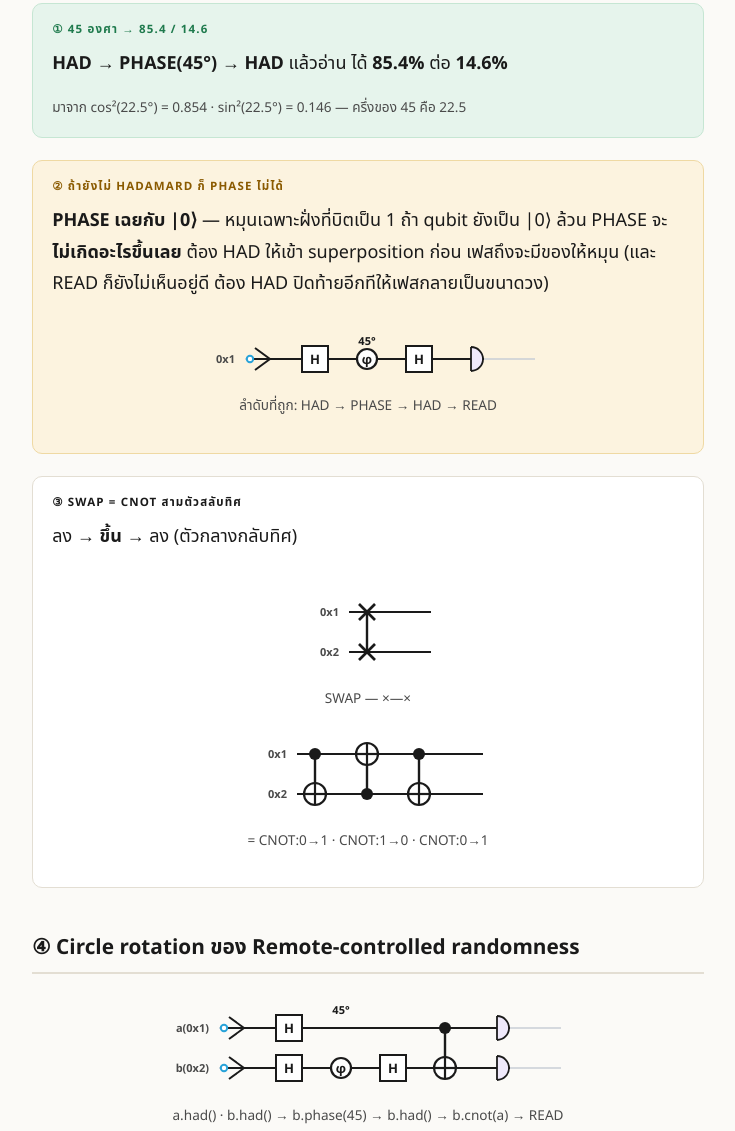
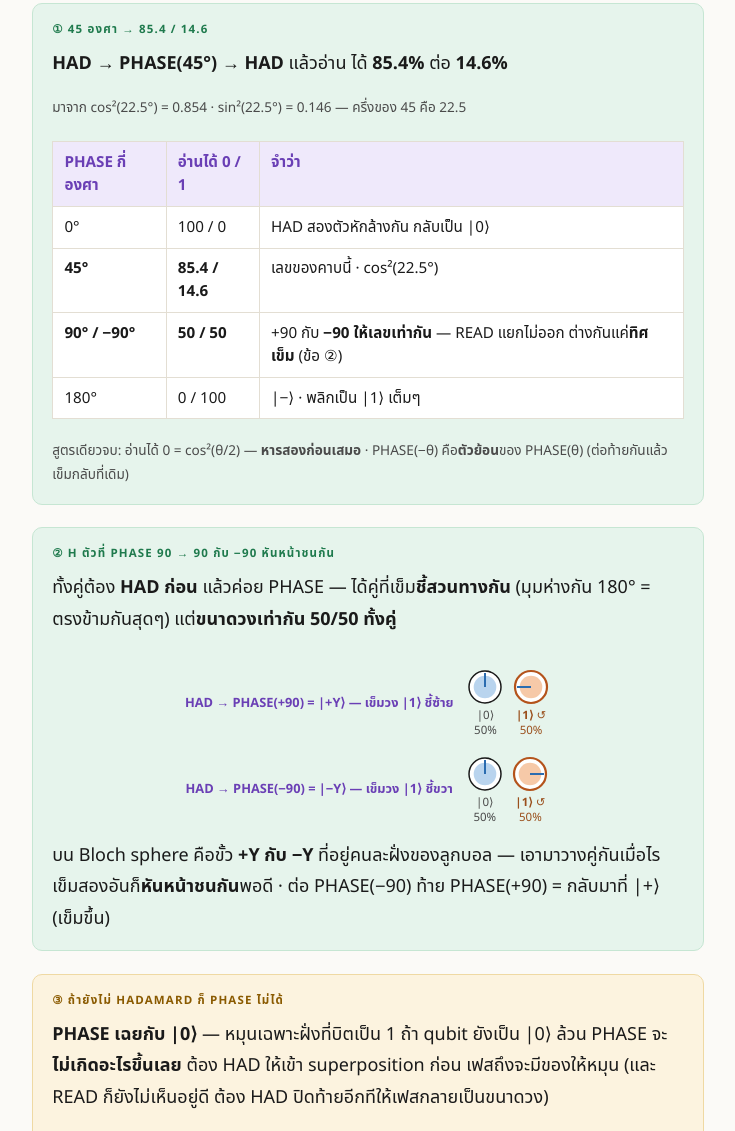
Before and after one commit to zennnne/quantum-exam-review, a plain HTML site: page exam/star.html in a window 1280 px wide. Shown: the part 196-1327 px from the top of the page, without its empty margins (272-1007 px from the left). Drawn offline with Linux system fonts and the light colour scheme.

Commit message:
star.html: เพิ่มตาราง PHASE→ผลอ่าน (มี −90) และข้อ ② phase ±90 = |+Y⟩/|−Y⟩
- ข้อ ①: ตารางมุม PHASE → ความน่าจะเป็น (0/45/±90/180) + สูตร cos²(θ/2)
  และ PHASE(−θ) เป็นตัวย้อน
- ข้อ ② ใหม่: HAD → PHASE(+90) = |+Y⟩ เข็มชี้ซ้าย · PHASE(−90) = |−Y⟩ เข็มชี้ขวา
  หันหน้าชนกัน แต่ READ ได้ 50/50 เท่ากันทั้งคู่ (อ้างอิงบท 0006)
- เลื่อนเลขข้อเดิม ②③④ → ③④⑤

Co-Authored-By: Claude Opus 5 <noreply@anthropic.com>

```diff
--- a/exam/star.html
+++ b/exam/star.html
@@ -11,18 +11,49 @@
 
   <p class="kicker">Exam Review · หน้าพิเศษ</p>
   <h1>⭐ อ่านหน้าห้องสอบ</h1>
-  <p class="lead">4 อย่างที่ต้องมีในหัวตอนเดินเข้าห้อง — ไม่ต้องอ่านอย่างอื่นแล้ว</p>
+  <p class="lead">5 อย่างที่ต้องมีในหัวตอนเดินเข้าห้อง — ไม่ต้องอ่านอย่างอื่นแล้ว</p>
 
   <!-- ① 45° -->
   <div class="box aha">
     <span class="tag">① 45 องศา → 85.4 / 14.6</span>
     <p><b>HAD → PHASE(45°) → HAD</b> แล้วอ่าน ได้ <b>85.4%</b> ต่อ <b>14.6%</b></p>
     <p class="src">มาจาก cos²(22.5°) = 0.854 · sin²(22.5°) = 0.146 — ครึ่งของ 45 คือ 22.5</p>
+
+    <table class="cmp">
+      <thead><tr><th>PHASE กี่องศา</th><th>อ่านได้ 0 / 1</th><th>จำว่า</th></tr></thead>
+      <tbody>
+        <tr><td data-label="PHASE กี่องศา">0°</td><td data-label="อ่านได้ 0 / 1">100 / 0</td>
+          <td data-label="จำว่า">HAD สองตัวหักล้างกัน กลับเป็น |0⟩</td></tr>
+        <tr><td data-label="PHASE กี่องศา"><b>45°</b></td><td data-label="อ่านได้ 0 / 1"><b>85.4 / 14.6</b></td>
+          <td data-label="จำว่า">เลขของคาบนี้ · cos²(22.5°)</td></tr>
+        <tr><td data-label="PHASE กี่องศา"><b>90° / −90°</b></td><td data-label="อ่านได้ 0 / 1"><b>50 / 50</b></td>
+          <td data-label="จำว่า">+90 กับ <b>−90 ให้เลขเท่ากัน</b> — READ แยกไม่ออก ต่างกันแค่<b>ทิศเข็ม</b> (ข้อ ②)</td></tr>
+        <tr><td data-label="PHASE กี่องศา">180°</td><td data-label="อ่านได้ 0 / 1">0 / 100</td>
+          <td data-label="จำว่า">|−⟩ · พลิกเป็น |1⟩ เต็มๆ</td></tr>
+      </tbody>
+    </table>
+    <p class="src">สูตรเดียวจบ: อ่านได้ 0 = cos²(θ/2) — <b>หารสองก่อนเสมอ</b> ·
+    PHASE(−θ) คือ<b>ตัวย้อน</b>ของ PHASE(θ) (ต่อท้ายกันแล้วเข็มกลับที่เดิม)</p>
   </div>
 
-  <!-- ② HAD ก่อน PHASE -->
+  <!-- ② phase 90 / -90 -->
+  <div class="box aha">
+    <span class="tag">② H ตัวที่ phase 90 → 90 กับ −90 หันหน้าชนกัน</span>
+    <p>ทั้งคู่ต้อง <b>HAD ก่อน</b> แล้วค่อย PHASE — ได้คู่ที่เข็ม<b>ชี้สวนทางกัน</b>
+    (มุมห่างกัน 180° = ตรงข้ามกันสุดๆ) แต่<b>ขนาดวงเท่ากัน 50/50 ทั้งคู่</b></p>
+    <div class="scrollx">
+      <div class="crow" data-n="2" data-lab="HAD → PHASE(<b>+90</b>) = |+Y⟩ — เข็มวง |1⟩ <b>ชี้ซ้าย</b>"
+           data-mag="0.5,0.5" data-phase="0,90" data-hl="1" data-sub="50%,50%"></div>
+      <div class="crow" data-n="2" data-lab="HAD → PHASE(<b>−90</b>) = |−Y⟩ — เข็มวง |1⟩ <b>ชี้ขวา</b>"
+           data-mag="0.5,0.5" data-phase="0,-90" data-hl="1" data-sub="50%,50%"></div>
+    </div>
+    <p>บน Bloch sphere คือขั้ว <b>+Y กับ −Y</b> ที่อยู่คนละฝั่งของลูกบอล — เอามาวางคู่กันเมื่อไร
+    เข็มสองอันก็<b>หันหน้าชนกัน</b>พอดี · ต่อ PHASE(−90) ท้าย PHASE(+90) = กลับมาที่ |+⟩ (เข็มขึ้น)</p>
+  </div>
+
+  <!-- ③ HAD ก่อน PHASE -->
   <div class="box warn">
-    <span class="tag">② ถ้ายังไม่ Hadamard ก็ phase ไม่ได้</span>
+    <span class="tag">③ ถ้ายังไม่ Hadamard ก็ phase ไม่ได้</span>
     <p><b>PHASE เฉยกับ |0⟩</b> — หมุนเฉพาะฝั่งที่บิตเป็น 1 ถ้า qubit ยังเป็น |0⟩ ล้วน
     PHASE จะ<b>ไม่เกิดอะไรขึ้นเลย</b> ต้อง HAD ให้เข้า superposition ก่อน เฟสถึงจะมีของให้หมุน
     (และ READ ก็ยังไม่เห็นอยู่ดี ต้อง HAD ปิดท้ายอีกทีให้เฟสกลายเป็นขนาดวง)</p>
@@ -33,9 +64,9 @@
     </div>
   </div>
 
-  <!-- ③ SWAP -->
+  <!-- ④ SWAP -->
   <div class="box">
-    <span class="tag">③ SWAP = CNOT สามตัวสลับทิศ</span>
+    <span class="tag">④ SWAP = CNOT สามตัวสลับทิศ</span>
     <p>ลง → <b>ขึ้น</b> → ลง (ตัวกลางกลับทิศ)</p>
     <div class="scrollx">
       <div class="circuit" data-wires="2" data-wire-labels="0x1,0x2" data-ops="SWAP:0,1"
@@ -47,8 +78,8 @@
     <p class="scroll-hint">← เลื่อนดูได้</p>
   </div>
 
-  <!-- ④ circle rotation ของ remote-controlled randomness -->
-  <h2>④ Circle rotation ของ Remote-controlled randomness</h2>
+  <!-- ⑤ circle rotation ของ remote-controlled randomness -->
+  <h2>⑤ Circle rotation ของ Remote-controlled randomness</h2>
 
   <div class="scrollx">
     <div class="circuit" data-wires="2" data-wire-labels="a(0x1),b(0x2)"
```
Also changed, not shown: exam/index.html (+1 -1 lines).
